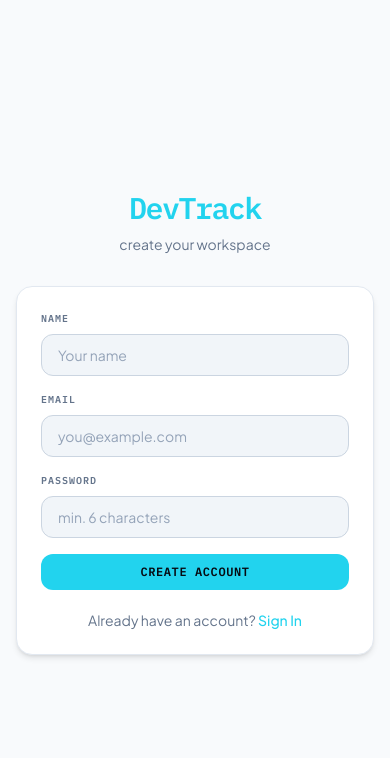
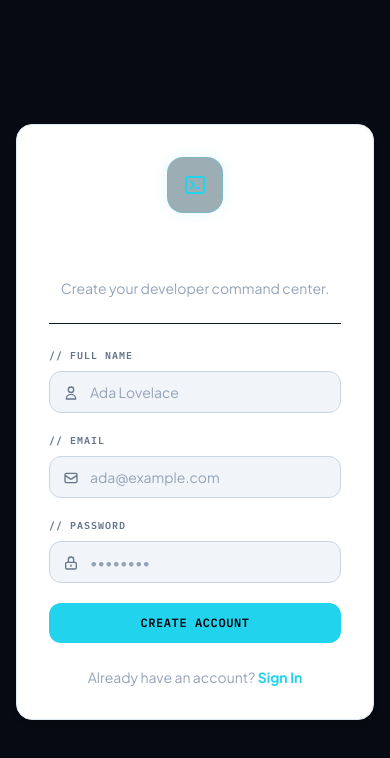
Before and after one commit to ADjayantan/devtrack-v3, a React (Vite) app in the folder client/: page /register in a window 390 px wide. Shown: the top 758 px of the page. Built offline with nearby package versions, Linux system fonts and the light colour scheme; no server answers; the HTML template or start-up script is replaced by a standard one.

Commit message:
Align Login/Register styling, inputs, placeholders, and buttons with design mockups; make mobile bottom bar 4th tab toggle dynamically between Roadmap and Profile

```diff
--- a/client/src/components/Navbar.jsx
+++ b/client/src/components/Navbar.jsx
@@ -109,6 +109,7 @@ const Navbar = () => {
             <span>Stats</span>
           </NavLink>
 
+          {location.pathname === '/roadmap' ? (
             <NavLink to="/roadmap" className={({ isActive }) =>
               `flex flex-col items-center gap-1 text-[10px] font-mono tracking-wider transition-all ${
                 isActive ? 'text-cyan-400 font-bold' : 'text-slate-500 hover:text-slate-300'
@@ -116,7 +117,7 @@ const Navbar = () => {
               <svg className="w-5 h-5" fill="none" stroke="currentColor" viewBox="0 0 24 24"><path strokeLinecap="round" strokeLinejoin="round" strokeWidth="2" d="M9 20l-5.447-2.724A1 1 0 013 16.382V5.618a1 1 0 011.447-.894L9 7m0 13l6-3m-6 3V7m6 10l4.553 2.276A1 1 0 0021 18.382V7.618a1 1 0 00-.553-.894L15 4m0 13V4m0 0L9 7"/></svg>
               <span>Roadmap</span>
             </NavLink>
-
+          ) : (
             <NavLink to="/profile" className={({ isActive }) =>
               `flex flex-col items-center gap-1 text-[10px] font-mono tracking-wider transition-all ${
                 isActive ? 'text-cyan-400 font-bold' : 'text-slate-500 hover:text-slate-300'
@@ -124,6 +125,7 @@ const Navbar = () => {
               <svg className="w-5 h-5" fill="none" stroke="currentColor" viewBox="0 0 24 24"><path strokeLinecap="round" strokeLinejoin="round" strokeWidth="2" d="M16 7a4 4 0 11-8 0 4 4 0 018 0zM12 14a7 7 0 00-7 7h14a7 7 0 00-7-7z"/></svg>
               <span>Profile</span>
             </NavLink>
+          )}
         </div>
       </nav>
       {/* Spacer to avoid content being covered by fixed bottom navigation on mobile */}
--- a/client/src/pages/Login.jsx
+++ b/client/src/pages/Login.jsx
@@ -28,32 +28,49 @@ const Login = () => {
   };
 
   return (
-    <div className="min-h-screen flex items-center justify-center px-4">
-      <div className="w-full max-w-sm animate-slide-up">
-        {/* Header */}
-        <div className="text-center mb-8">
-          <h1 className="font-mono text-3xl font-bold text-cyan-400 tracking-tighter">DevTrack</h1>
-          <p className="text-slate-500 text-sm mt-2">sign in to your workspace</p>
+    <div className="min-h-screen flex items-center justify-center px-4 bg-[#060a12]">
+      <div className="w-full max-w-[390px] animate-slide-up space-y-6">
+        <div className="card border border-slate-800/80 bg-navy-900/10 p-8 flex flex-col items-center">
+          {/* Mockup Icon */}
+          <div className="w-14 h-14 rounded-2xl bg-cyan-950/40 border border-cyan-500/20 flex items-center justify-center text-cyan-400 mb-6 shadow-[0_0_15px_rgba(6,182,212,0.1)] select-none">
+            <svg className="w-6 h-6" fill="none" stroke="currentColor" viewBox="0 0 24 24">
+              <path strokeLinecap="round" strokeLinejoin="round" strokeWidth="2" d="M8 9l3 3-3 3m5 0h3M5 20h14a2 2 0 002-2V6a2 2 0 00-2-2H5a2 2 0 00-2 2v12a2 2 0 002 2z" />
+            </svg>
           </div>
 
-        <div className="card">
-          <form onSubmit={handleSubmit} className="space-y-4">
+          <h1 className="text-3xl font-extrabold text-white tracking-tight text-center uppercase">DevTrack</h1>
+          <p className="text-slate-400 text-sm mt-1 text-center font-normal leading-relaxed mb-6">
+            Developer Progress Dashboard
+          </p>
+
+          <div className="w-full border-t border-slate-900 mb-6" />
+
+          <form onSubmit={handleSubmit} className="space-y-5 w-full">
             <div>
-              <label className="label">Email</label>
+              <label className="label flex items-center gap-1 font-bold">// Email</label>
+              <div className="relative">
                 <input
-                className="input"
+                  className="input pl-10 bg-navy-950/40 border-slate-800"
                   type="email"
                   name="email"
                   value={form.email}
                   onChange={handleChange}
-                placeholder="you@example.com"
+                  placeholder="engineer@devtrack.io"
                   required
                 />
+                <svg className="w-4 h-4 text-slate-500 absolute left-3.5 top-3.5" fill="none" stroke="currentColor" viewBox="0 0 24 24">
+                  <path strokeLinecap="round" strokeLinejoin="round" strokeWidth="2" d="M3 8l7.89 5.26a2 2 0 002.22 0L21 8M5 19h14a2 2 0 002-2V7a2 2 0 00-2-2H5a2 2 0 00-2 2v10a2 2 0 002 2z" />
+                </svg>
+              </div>
             </div>
             <div>
-              <label className="label">Password</label>
+              <div className="flex justify-between items-center mb-2">
+                <label className="label !mb-0 flex items-center gap-1 font-bold">// Password</label>
+                <Link to="/login" className="text-xs text-cyan-400 hover:text-cyan-300 font-mono">Forgot?</Link>
+              </div>
+              <div className="relative">
                 <input
-                className="input"
+                  className="input pl-10 bg-navy-950/40 border-slate-800"
                   type="password"
                   name="password"
                   value={form.password}
@@ -61,22 +78,29 @@ const Login = () => {
                   placeholder="••••••••"
                   required
                 />
+                <svg className="w-4 h-4 text-slate-500 absolute left-3.5 top-3.5" fill="none" stroke="currentColor" viewBox="0 0 24 24">
+                  <path strokeLinecap="round" strokeLinejoin="round" strokeWidth="2" d="M12 15v2m-6 4h12a2 2 0 002-2v-6a2 2 0 00-2-2H6a2 2 0 00-2 2v6a2 2 0 002 2zm10-10V7a4 4 0 00-8 0v4h8z" />
+                </svg>
+              </div>
             </div>
 
             {error && (
-              <p className="text-sm text-red-400 bg-red-950/30 border border-red-900/50 px-3 py-2 rounded-lg font-mono">
+              <p className="text-xs text-red-400 bg-red-950/20 border border-red-900/40 px-3.5 py-2.5 rounded-xl font-mono">
                 {error}
               </p>
             )}
 
-            <button type="submit" className="btn-primary w-full mt-2" disabled={loading}>
-              {loading ? 'signing in...' : 'Sign In'}
+            <button type="submit" className="btn-primary w-full !py-3 flex items-center justify-center gap-2 mt-4 text-xs font-bold font-mono tracking-wider" disabled={loading}>
+              {loading ? 'Signing In...' : 'Sign In'}
+              <svg className="w-3.5 h-3.5" fill="none" stroke="currentColor" viewBox="0 0 24 24">
+                <path strokeLinecap="round" strokeLinejoin="round" strokeWidth="2" d="M14 5l7 7m0 0l-7 7m7-7H3" />
+              </svg>
             </button>
           </form>
 
-          <p className="text-center text-sm text-slate-500 mt-5">
-            No account?{' '}
-            <Link to="/register" className="text-cyan-400 hover:text-cyan-300 font-medium">
+          <p className="text-center text-sm text-slate-400 mt-6 font-normal">
+            Don't have an account?{' '}
+            <Link to="/register" className="text-cyan-400 hover:text-cyan-300 font-bold">
               Register
             </Link>
           </p>
--- a/client/src/pages/Register.jsx
+++ b/client/src/pages/Register.jsx
@@ -28,67 +28,93 @@ const Register = () => {
   };
 
   return (
-    <div className="min-h-screen flex items-center justify-center px-4">
-      <div className="w-full max-w-sm animate-slide-up">
-        <div className="text-center mb-8">
-          <h1 className="font-mono text-3xl font-bold text-cyan-400 tracking-tighter">DevTrack</h1>
-          <p className="text-slate-500 text-sm mt-2">create your workspace</p>
+    <div className="min-h-screen flex items-center justify-center px-4 bg-[#060a12]">
+      <div className="w-full max-w-[390px] animate-slide-up space-y-6">
+        <div className="card border border-slate-800/80 bg-navy-900/10 p-8 flex flex-col items-center">
+          {/* Mockup Icon */}
+          <div className="w-14 h-14 rounded-2xl bg-cyan-950/40 border border-cyan-500/20 flex items-center justify-center text-cyan-400 mb-6 shadow-[0_0_15px_rgba(6,182,212,0.1)] select-none">
+            <svg className="w-6 h-6" fill="none" stroke="currentColor" viewBox="0 0 24 24">
+              <path strokeLinecap="round" strokeLinejoin="round" strokeWidth="2" d="M8 9l3 3-3 3m5 0h3M5 20h14a2 2 0 002-2V6a2 2 0 00-2-2H5a2 2 0 00-2 2v12a2 2 0 002 2z" />
+            </svg>
           </div>
 
-        <div className="card">
-          <form onSubmit={handleSubmit} className="space-y-4">
+          <h1 className="text-3xl font-extrabold text-white tracking-tight text-center uppercase">DevTrack</h1>
+          <p className="text-slate-400 text-sm mt-1 text-center font-normal leading-relaxed mb-6">
+            Create your developer command center.
+          </p>
+
+          <div className="w-full border-t border-slate-900 mb-6" />
+
+          <form onSubmit={handleSubmit} className="space-y-5 w-full">
             <div>
-              <label className="label">Name</label>
+              <label className="label flex items-center gap-1 font-bold">// Full Name</label>
+              <div className="relative">
                 <input
-                className="input"
+                  className="input pl-10 bg-navy-950/40 border-slate-800"
                   type="text"
                   name="name"
                   value={form.name}
                   onChange={handleChange}
-                placeholder="Your name"
+                  placeholder="Ada Lovelace"
                   required
                 />
+                <svg className="w-4 h-4 text-slate-500 absolute left-3.5 top-3.5" fill="none" stroke="currentColor" viewBox="0 0 24 24">
+                  <path strokeLinecap="round" strokeLinejoin="round" strokeWidth="2" d="M16 7a4 4 0 11-8 0 4 4 0 018 0zM12 14a7 7 0 00-7 7h14a7 7 0 00-7-7z" />
+                </svg>
               </div>
+            </div>
+
             <div>
-              <label className="label">Email</label>
+              <label className="label flex items-center gap-1 font-bold">// Email</label>
+              <div className="relative">
                 <input
-                className="input"
+                  className="input pl-10 bg-navy-950/40 border-slate-800"
                   type="email"
                   name="email"
                   value={form.email}
                   onChange={handleChange}
-                placeholder="you@example.com"
+                  placeholder="ada@example.com"
                   required
                 />
+                <svg className="w-4 h-4 text-slate-500 absolute left-3.5 top-3.5" fill="none" stroke="currentColor" viewBox="0 0 24 24">
+                  <path strokeLinecap="round" strokeLinejoin="round" strokeWidth="2" d="M3 8l7.89 5.26a2 2 0 002.22 0L21 8M5 19h14a2 2 0 002-2V7a2 2 0 00-2-2H5a2 2 0 00-2 2v10a2 2 0 002 2z" />
+                </svg>
               </div>
+            </div>
+
             <div>
-              <label className="label">Password</label>
+              <label className="label flex items-center gap-1 font-bold">// Password</label>
+              <div className="relative">
                 <input
-                className="input"
+                  className="input pl-10 bg-navy-950/40 border-slate-800"
                   type="password"
                   name="password"
                   value={form.password}
                   onChange={handleChange}
-                placeholder="min. 6 characters"
+                  placeholder="••••••••"
                   required
                   minLength={6}
                 />
+                <svg className="w-4 h-4 text-slate-500 absolute left-3.5 top-3.5" fill="none" stroke="currentColor" viewBox="0 0 24 24">
+                  <path strokeLinecap="round" strokeLinejoin="round" strokeWidth="2" d="M12 15v2m-6 4h12a2 2 0 002-2v-6a2 2 0 00-2-2H6a2 2 0 00-2 2v6a2 2 0 002 2zm10-10V7a4 4 0 00-8 0v4h8z" />
+                </svg>
+              </div>
             </div>
 
             {error && (
-              <p className="text-sm text-red-400 bg-red-950/30 border border-red-900/50 px-3 py-2 rounded-lg font-mono">
+              <p className="text-xs text-red-400 bg-red-950/20 border border-red-900/40 px-3.5 py-2.5 rounded-xl font-mono">
                 {error}
               </p>
             )}
 
-            <button type="submit" className="btn-primary w-full mt-2" disabled={loading}>
-              {loading ? 'creating account...' : 'Create Account'}
+            <button type="submit" className="btn-primary w-full !py-3 flex items-center justify-center gap-2 mt-4 text-xs font-bold font-mono tracking-wider" disabled={loading}>
+              {loading ? 'Creating Account...' : 'Create Account'}
             </button>
           </form>
 
-          <p className="text-center text-sm text-slate-500 mt-5">
+          <p className="text-center text-sm text-slate-400 mt-6 font-normal">
             Already have an account?{' '}
-            <Link to="/login" className="text-cyan-400 hover:text-cyan-300 font-medium">
+            <Link to="/login" className="text-cyan-400 hover:text-cyan-300 font-bold">
               Sign In
             </Link>
           </p>
```
Also changed, not shown: 2 other files (tests, documents, lock files or other folders). Lines whose indentation alone changed are shown as unchanged.
